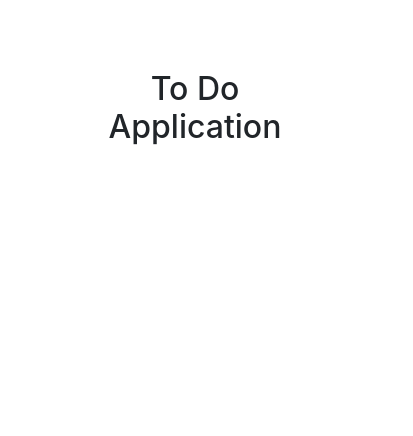
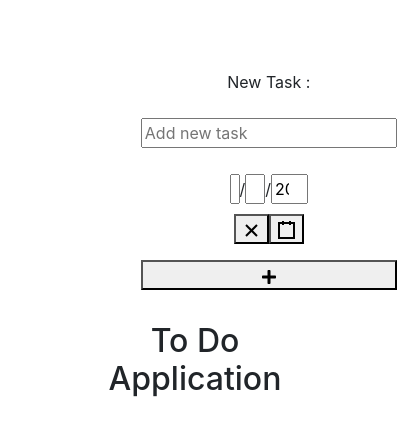
Before and after one commit to mefekaskaya/todo-list-MERN, a React (Create React App) app in the folder client/: page / in a window 390 px wide. Shown: the top 436 px of the page, 413 px wide, since content can reach past the window. Built offline with nearby package versions, Linux system fonts and the light colour scheme; no server answers.

Commit message:
action and reducer to add todo item created. add todo item action dispatched in addtodo component. addtodo component styled

```diff
--- a/client/package.json
+++ b/client/package.json
@@ -7,7 +7,9 @@
     "bootstrap": "^4.6.0",
     "moment": "^2.29.1",
     "react": "^16.8.6",
+    "react-date-picker": "^8.0.7",
     "react-dom": "^16.8.6",
+    "react-icons": "^4.2.0",
     "react-redux": "^7.2.2",
     "react-scripts": "2.1.8",
     "redux": "^4.0.1",
--- a/client/src/App.js
+++ b/client/src/App.js
@@ -1,7 +1,8 @@
 import React from "react";
+import { Provider } from "react-redux";
 import Header from "./components/Header";
 import ListTodos from "./components/ListTodos";
-import { Provider } from "react-redux";
+import AddTodo from "./components/AddTodo";
 
 import store from "./store";
 
@@ -10,6 +11,7 @@ function App() {
     <Provider store={store}>
       <div className="app">
         <div className="header">
+          <AddTodo />
           <Header title="To Do Application" />
         </div>
         <ListTodos />
--- a/client/src/actions.js
+++ b/client/src/actions.js
@@ -1,5 +1,5 @@
 import axios from "axios";
-import { GET_TODOS, LOAD_TODOS, COMPLETE_TODO } from "./constants";
+import { GET_TODOS, LOAD_TODOS, COMPLETE_TODO, ADD_TODO } from "./constants";
 
 axios.defaults.baseURL = "http://localhost:5000/api";
 
@@ -28,3 +28,15 @@ export const completeTodo = (todoId) => (dispatch) => {
     )
     .catch((error) => console.log(error));
 };
+
+export const addTodo = (text, deadLine) => (dispatch) => {
+  axios
+    .post("/todos", { text: text, deadLine: deadLine })
+    .then((res) =>
+      dispatch({
+        type: ADD_TODO,
+        payload: res.data,
+      })
+    )
+    .catch((error) => console.log(error));
+};
--- /dev/null
+++ b/client/src/components/AddTodo.css
@@ -0,0 +1,19 @@
+.form-inline {
+  display: flex;
+  flex-flow: row wrap;
+  align-items: center;
+}
+
+/* Add some margins for each label */
+
+/* Add responsiveness - display the form controls vertically instead of horizontally on screens that are less than 800px wide */
+@media (max-width: 800px) {
+  .form-inline input {
+    margin: 10px 0;
+  }
+
+  .form-inline {
+    flex-direction: column;
+    align-items: stretch;
+  }
+}
--- /dev/null
+++ b/client/src/components/AddTodo.js
@@ -0,0 +1,64 @@
+import React, { useState } from "react";
+import { useDispatch } from "react-redux";
+import DatePicker from "react-date-picker";
+import { FaPlus } from "react-icons/fa";
+import "./AddTodo.css";
+
+import { addTodo } from "../actions";
+
+export default function AddTodo(props) {
+  const dispatch = useDispatch();
+
+  const [date, setDate] = useState(new Date());
+  const [newTask, setNewTask] = useState("");
+
+  const handleDate = (date) => {
+    setDate(date);
+  };
+
+  const handleChange = (e) => {
+    setNewTask(e.currentTarget.value);
+  };
+
+  const handleSubmit = (e) => {
+    e.preventDefault();
+    dispatch(addTodo(newTask, date));
+    setNewTask("");
+  };
+
+  return (
+    <div style={{ margin: "1rem auto" }}>
+      <form
+        className="form-inline"
+        style={{ margin: "auto", maxWidth: "60%" }}
+        onSubmit={handleSubmit}
+      >
+        <label htmlFor="newTask">New Task : </label>
+        <input
+          id="newTask"
+          style={{ boxSizing: "border-box", margin: "1rem 1rem" }}
+          onChange={handleChange}
+          type="text"
+          placeholder="Add new task"
+          value={newTask}
+        />
+        <div>
+          <DatePicker
+            minDate={new Date()}
+            onChange={handleDate}
+            value={date}
+            style={{ margin: "1rem 1rem" }}
+          />
+        </div>
+
+        <button
+          style={{ margin: "1rem 1rem" }}
+          onSubmit={handleSubmit}
+          type="submit"
+        >
+          <FaPlus />
+        </button>
+      </form>
+    </div>
+  );
+}
--- a/client/src/components/ListTodos.js
+++ b/client/src/components/ListTodos.js
@@ -7,9 +7,10 @@ export default function ListTodos(props) {
   const dispatch = useDispatch();
 
   const todos = useSelector((state) => state.todos);
+
   useEffect(() => {
     dispatch(getTodos());
-  }, []);
+  }, [todos]);
 
   return (
     <ul>{todos && todos.map((todo) => <Todo key={todo._id} todo={todo} />)}</ul>
--- a/client/src/constants.js
+++ b/client/src/constants.js
@@ -1,3 +1,4 @@
 export const GET_TODOS = "GET_TODOS";
 export const LOAD_TODOS = "LOAD_TODOS";
 export const COMPLETE_TODO = "ADD_TODO";
+export const ADD_TODO = "ADD_TODO";
--- a/client/src/reducer.js
+++ b/client/src/reducer.js
@@ -1,4 +1,4 @@
-import { GET_TODOS, LOAD_TODOS, COMPLETE_TODO } from "./constants";
+import { GET_TODOS, LOAD_TODOS, COMPLETE_TODO, ADD_TODO } from "./constants";
 
 const initialState = {
   loading: false,
@@ -33,6 +33,12 @@ export default function (state = initialState, action) {
         }),
       };
 
+    case ADD_TODO:
+      return {
+        ...state,
+        todos: [action.payload, ...state.todos],
+      };
+
     default:
       return state;
   }
```
